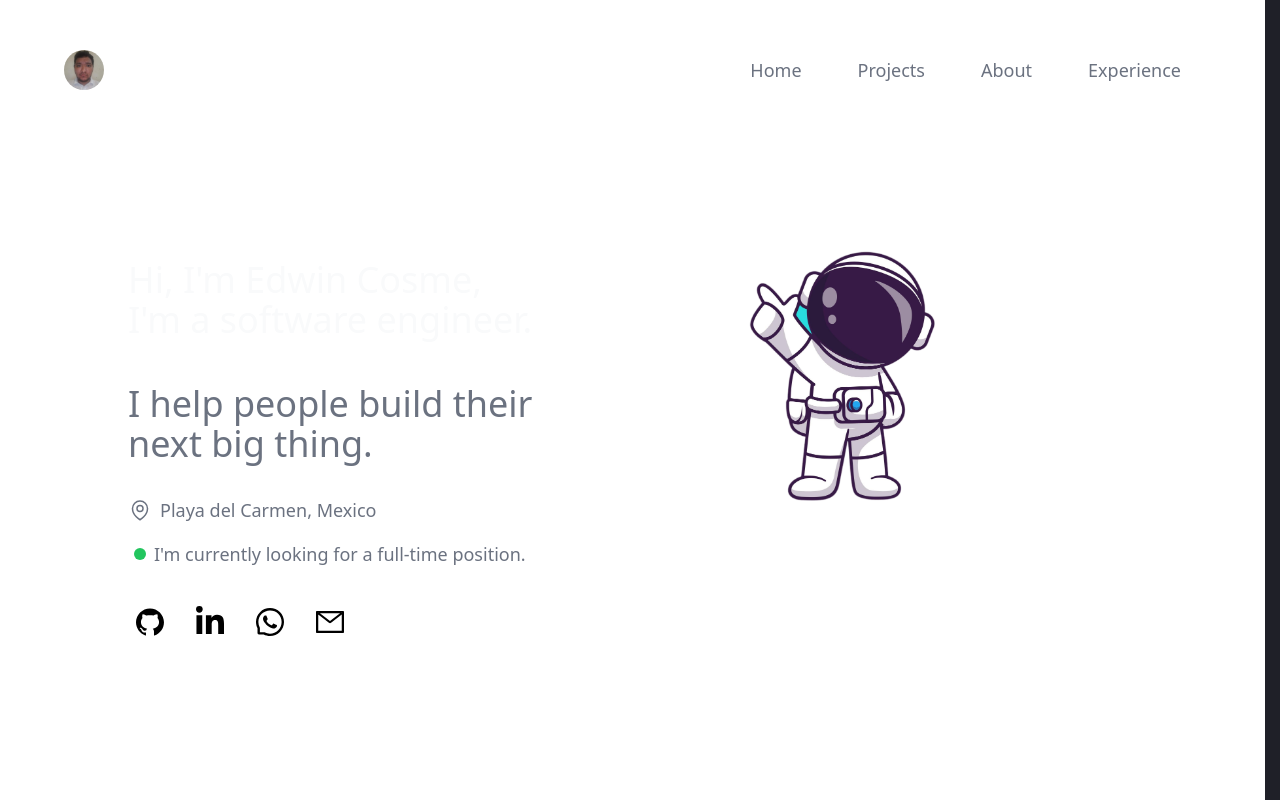
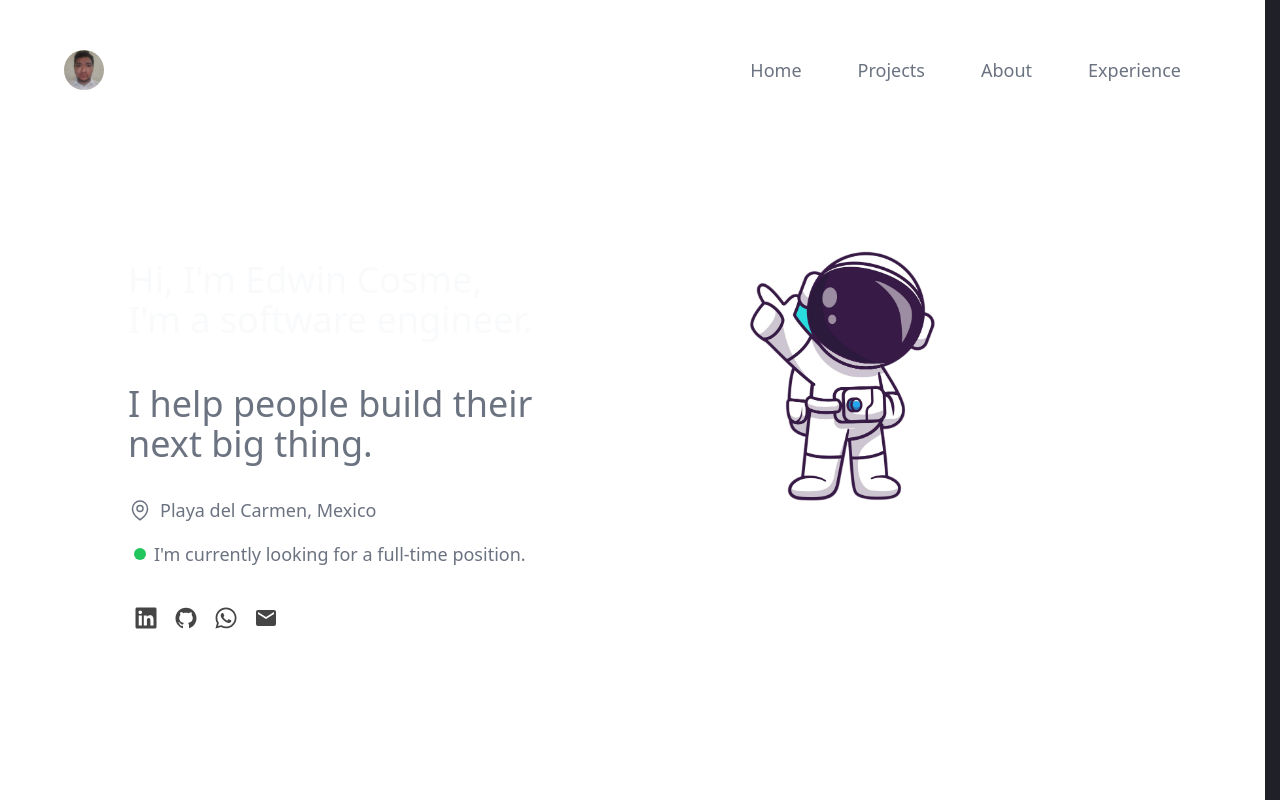
Before and after one commit to adriancosme/portfolio, a Next.js app: page / in a window 1280 px wide. Shown: the top 800 px of the page. Built offline with nearby package versions, Linux system fonts and the light colour scheme.

Commit message:
feat: new social links button style

```diff
--- a/src/app/page.tsx
+++ b/src/app/page.tsx
@@ -5,13 +5,39 @@ import HeroImage from "@/components/hero-image";
 import { SectionComponent } from "@/components/section";
 import Link from "next/link";
 import { CSSProperties } from "react";
-import { AiFillGithub, AiOutlineMail, AiOutlineWhatsApp } from "react-icons/ai";
-import { FaLinkedinIn } from "react-icons/fa";
+import { AiFillGithub } from "react-icons/ai";
+import { FaLinkedin, FaWhatsapp } from "react-icons/fa";
+import { MdEmail } from "react-icons/md";
 import AboutMe from "../data/about.data.json";
 import ProjectsData from "../data/projects.data.json";
 import ExperienceData from "./../data/experience.data.json";
+import { IconBase } from "react-icons";
 
 export default function Home() {
+
+    const socialLinks = [
+        {
+            name: "LinkedIn",
+            url: "https://www.linkedin.com/in/edwin-cosme/",
+            Icon: FaLinkedin,
+        },
+        {
+            name: "GitHub",
+            url: "https://github.com/adriancosme",
+            Icon: AiFillGithub,
+        },
+        {
+            name: "WhatsApp",
+            url: "https://wa.me/+529841536959",
+            Icon: FaWhatsapp,
+        },
+        {
+            name: "Email",
+            url: "mailto:adriancosme15@gmail.com",
+            Icon: MdEmail,
+        },
+    ];
+
     return (
         <>
             <header id="home" className="relative mx-10vw">
@@ -139,39 +165,23 @@ export default function Home() {
                                 "--hero-text-reveal-y-step-3": "0px",
                             } as CSSProperties}
                         >
-                            <section about="Social links" className="flex gap-4">
-                                <Link
-                                    href="https://github.com/adriancosme"
-                                    about="Github profile page"
-                                    target="_blank"
-                                    className="group flex items-center justify-center w-11 h-11 bg-white hover:bg-[#1C68B0] rounded-full -left-3 cursor-pointer"
-                                >
-                                    <AiFillGithub className="text-black group-hover:text-white group-hover:scale-110" size={32} />
-                                </Link>
-                                <Link
-                                    href="https://www.linkedin.com/in/edwin-cosme/"
-                                    about="Linkedin profile page"
-                                    target="_blank"
-                                    className="group flex items-center justify-center w-11 h-11 bg-white hover:bg-[#1C68B0] rounded-full -left-3 cursor-pointer"
-                                >
-                                    <FaLinkedinIn className="text-black group-hover:text-white" size={32} />
-                                </Link>
-                                <Link
-                                    href="https://wa.me/+529841536959"
-                                    about="WhatsApp number"
-                                    target="_blank"
-                                    className="group flex items-center justify-center w-11 h-11 bg-white hover:bg-[#1C68B0] rounded-full -left-3 cursor-pointer"
-                                >
-                                    <AiOutlineWhatsApp className="text-black group-hover:text-white" size={32} />
-                                </Link>
-                                <Link
-                                    href="mailto:adriancosme15@gmail.com"
-                                    about="Email address"
-                                    target="_blank"
-                                    className="group flex items-center justify-center w-11 h-11 bg-white hover:bg-[#1C68B0] rounded-full -left-3 cursor-pointer"
-                                >
-                                    <AiOutlineMail className="text-black group-hover:text-white" size={32} />
-                                </Link>
+                            <section about="Social links" className="flex items-center space-x-1">
+                                {
+                                    socialLinks?.map(({ name, url, Icon }, index) => {
+                                        return (
+                                            <Link
+                                                href={url}
+                                                title={name}
+                                                key={index}
+                                                target="_blank"
+                                                rel="noopener noreferrer"
+                                                className="inline-flex items-center space-x-3 justify-center whitespace-nowrap rounded-md text-sm font-medium focus-visible:outline-none focus-visible:ring-1 disabled:pointer-events-none disabled:opacity-50 dark:focus-visible:ring-neutral-700 focus-visible:ring-neutral-500 hover:bg-neutral-200 hover:text-neutral-900 dark:hover:bg-neutral-800 h-9 w-9 dark:hover:text-neutral-50 opacity-80 transition-opacity duration-150 hover:opacity-100"
+                                            >
+                                                <Icon className="text-neutral-900 dark:text-neutral-50" size={24} />
+                                            </Link>
+                                        )
+                                    })
+                                }
                             </section>
                         </div>
                         <div
@@ -200,7 +210,7 @@ export default function Home() {
             </header>
             <main className="relative mx-10vw text-primary">
                 <SectionComponent id="projects" title="Projects">
-                    <div className="grid grid-cols-12 gap-5 mt-8">
+                    <div className="grid grid-cols-1 gap-3 md:grid-cols-2">
                         {ProjectsData.map((project, index) => (
                             <Card
                                 key={index}
@@ -208,7 +218,7 @@ export default function Home() {
                                 title={project.title}
                                 image={project.image}
                                 altImage={project.title}
-                                bodyText={project.description}
+                                description={project.description}
                                 hasLiveDemo={project.hasLiveDemo}
                                 liveDemoUrl={project.demoUrl}
                                 hasRepository={project.hasRepository}
@@ -219,7 +229,7 @@ export default function Home() {
                     </div>
                 </SectionComponent>
                 <SectionComponent id="about-me" title="About me">
-                    <p className="mt-8 text-white">{AboutMe.text}</p>
+                    <p className=" text-white">{AboutMe.text}</p>
                 </SectionComponent>
                 <SectionComponent id="experience" title="Experience">
                     <Experience data={ExperienceData} />
```
